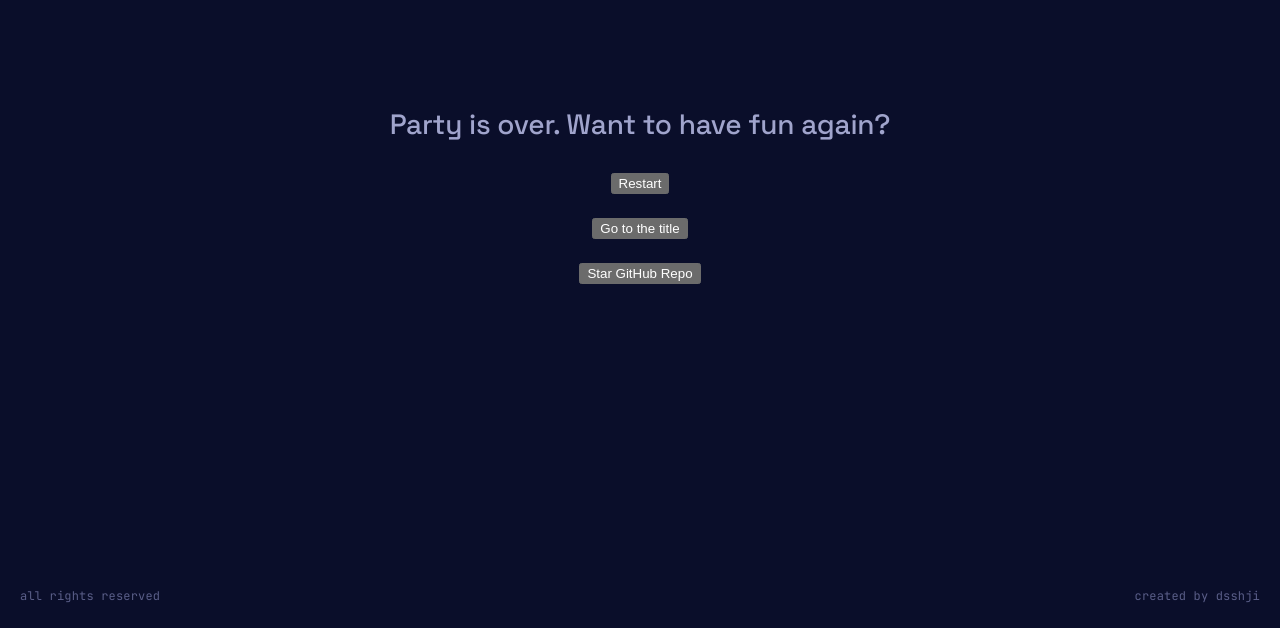
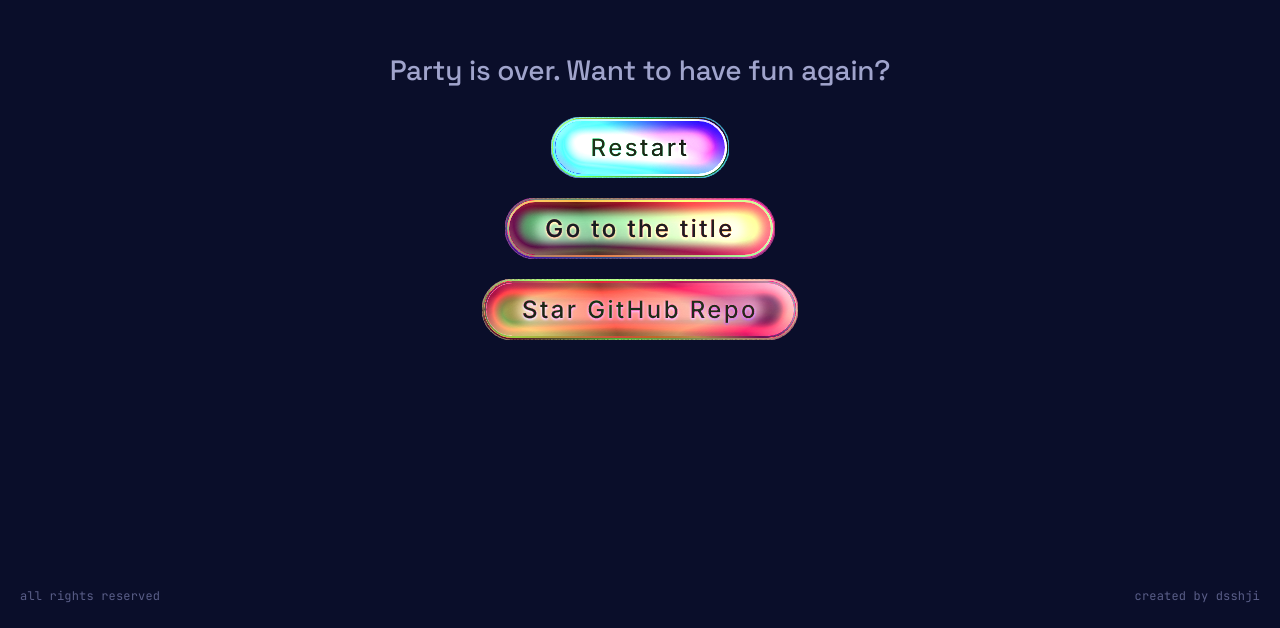
Before and after one commit to dsshji/the-party, a React (Vite) app in the folder client/: page /end in a window 1280 px wide. Shown: the part 172-800 px from the top of the page. Built offline with nearby package versions, Linux system fonts and the light colour scheme.

Commit message:
sessionStorage persistance added + final buttons style updated

```diff
--- a/client/src/EndPage.jsx
+++ b/client/src/EndPage.jsx
@@ -8,9 +8,65 @@ export default function EndPage() {
     <>
       <div className="hero-content">
         <h2>Party is over. Want to have fun again?</h2>
-        <button onClick={() => navigate('/main')}>Restart</button>
-        <button onClick={() => navigate('/')}>Go to the title</button>
-        <button onClick={() => window.location.href = 'https://github.com/dsshji/the-party'}>Star GitHub Repo</button>
+
+
+        <div className="btn-wrapper one">
+          <div className="light"></div>
+          <div
+            className="gradient-layer"
+            style={{  animationDelay: '0s', animationDuration: '25s'}}
+          ></div>
+          <div
+            className="gradient-layer"
+            style={{  animationDelay: '0.53s', animationDuration: '26.4s'}}
+          ></div>
+          <div
+            className="gradient-layer"
+            style={{  animationDelay: '0.45s', animationDuration: '17.8s'}}
+          ></div>
+          <div
+            className="gradient-layer"
+            style={{  animationDelay: '1.6s', animationDuration: '20.2s'}}
+          ></div>
+          <button className="gradient-btn oneBtn" onClick={() => navigate('/main')}>Restart</button>
+          <div className="text-overlay">Restart</div>
+        </div>
+
+        <div className="btn-wrapper two">
+          <div className="light"></div>
+          <div
+            className="gradient-layer"
+            style={{  animationDelay: '0.53s', animationDuration: '26.4s'}}
+          ></div>
+          <div
+            className="gradient-layer"
+            style={{  animationDelay: '0.45s', animationDuration: '17.8s'}}
+          ></div>
+          <div
+            className="gradient-layer"
+            style={{  animationDelay: '1.6s', animationDuration: '19.2s'}}
+          ></div>
+          <button className="gradient-btn twoBtn" onClick={() => navigate('/')}>Go to the title</button>
+          <div className="text-overlay">Go to the title</div>
+        </div>
+
+        <div className="btn-wrapper three">
+          <div className="light"></div>
+          <div
+            className="gradient-layer"
+            style={{  animationDelay: '0.53s', animationDuration: '26.4s'}}
+          ></div>
+          <div
+            className="gradient-layer"
+            style={{  animationDelay: '0.45s', animationDuration: '17.8s'}}
+          ></div>
+          <div
+            className="gradient-layer"
+            style={{  animationDelay: '1.6s', animationDuration: '19.2s'}}
+          ></div>
+          <button className="gradient-btn threeBtn" onClick={() => window.location.href = 'https://github.com/dsshji/the-party'}>Star GitHub Repo</button>
+          <div className="text-overlay">Star GitHub Repo</div>
+        </div>
       </div>
 
       <footer className="page-footer">
--- a/client/src/LoadingPage.jsx
+++ b/client/src/LoadingPage.jsx
@@ -8,9 +8,17 @@ export default function LoadingPage() {
   const navigate = useNavigate()
 
   useEffect(() => {
-    axios.get(SPOTIFY_SCRIPT)
-      .then(response => { navigate('/main', { state: { data: response.data } }) })
-      .catch(error => console.log(error))
+    const parsed = JSON.parse(window.sessionStorage.getItem('script'))
+    if (parsed !== null) {
+      navigate('/main', { state: { data: parsed } })
+    } else {
+      axios.get(SPOTIFY_SCRIPT)
+        .then(response => {
+          window.sessionStorage.setItem('script', JSON.stringify(response.data))
+          navigate('/main', { state: { data: response.data } })
+        })
+        .catch(error => console.log(error))
+    }
   }, [])
 
   return (
--- a/client/src/LoginPage.jsx
+++ b/client/src/LoginPage.jsx
@@ -5,6 +5,11 @@ const SPOTIFY_LOGIN_URL = 'http://127.0.0.1:8000/login'
 export default function LoginPage() {
   const navigate = useNavigate()
   useEffect(() => {
+    const parsed = JSON.parse(window.sessionStorage.getItem('script') ?? 'null')
+    if (parsed !== null) {
+      navigate('/main', { state: { data: parsed } })
+      return
+    }
     const hash = window.location.hash
     if (hash.includes('access_token')) navigate('/loading');
   }, [])
--- a/client/src/MainScene.jsx
+++ b/client/src/MainScene.jsx
@@ -5,7 +5,14 @@ export default function MainScene() {
   const location = useLocation()
   const navigate = useNavigate()
   //TODO: add sessionsStorage persistance
-  const partyData = location.state?.data
+  const [partyData, setPartyData] = useState(location.state?.data ?? null)
+  useEffect(() => {
+    if (partyData === null) {
+      const parsed = JSON.parse(window.sessionStorage.getItem('script') ?? 'null')
+      if (parsed !== null) setPartyData(parsed)
+      else navigate('/')
+    }
+  }, [])
 
   const PHASES = ['ARRIVAL', 'TRACK_PLAY', 'ARTIST_DOMINANT', 'PARTY_END']
 
@@ -14,6 +21,8 @@ export default function MainScene() {
   // for TRACK_PLAY phase
   const [trackNum, setTrack] = useState(0)
   const cardUnderRef = useRef(null)
+
+  if (partyData === null) return null
 
   const chunk = partyData[PHASES[phase]]
   let speaker = ''
--- a/client/src/StartPage.jsx
+++ b/client/src/StartPage.jsx
@@ -2,6 +2,13 @@ import { useNavigate } from 'react-router-dom'
 
 export default function StartPage() {
   const navigate = useNavigate()
+
+  function handleStart() {
+    const parsed = JSON.parse(window.sessionStorage.getItem('script') ?? 'null')
+    if (parsed !== null) navigate('/main', { state: { data: parsed } })
+    else navigate('/login')
+  }
+
   return (
     <>
       <div className="hero-content">
@@ -38,7 +45,7 @@ export default function StartPage() {
             className="gradient-layer"
             style={{  animationDelay: '1.6s', animationDuration: '20.2s'}}
           ></div>
-          <button className="gradient-btn" onClick={() => navigate('/login')}>Let's party!</button>
+          <button className="gradient-btn" onClick={handleStart}>Let's party!</button>
           <div className="text-overlay">Let's party!</div>
         </div>
       </div>
--- a/client/src/index.css
+++ b/client/src/index.css
@@ -8,7 +8,9 @@
   --accent-pulse: #ff018f;
   --accent-uv: #7b2fff;
   --accent-cyan: #00e5ff;
+  --oppo-cyan: #2e70ff;
   --accent-ember: #ffcc00;
+  --oppo-ember: #39ff14;
 
   /* relationships */
   --rel-ally: #00e5ff;
@@ -71,6 +73,21 @@
   filter: saturate(0.65) brightness(1.8);
 }
 
+.one {
+  --color-layer-a: var(--accent-uv);
+  --color-layer-b: var(--accent-cyan);
+}
+
+.two {
+  --color-layer-a: var(--oppo-cyan);
+  --color-layer-b: var(--accent-pulse);
+}
+
+.three {
+  --color-layer-a: var(--oppo-ember);
+  --color-layer-b: var(--accent-pulse);
+}
+
 .gradient-btn {
   position: relative;
   z-index: -1;
@@ -99,6 +116,21 @@
   transition:
     color 0.3s ease,
     text-shadow 0.3s ease;
+}
+
+.oneBtn {
+  background-color: var(--accent-pulse);
+  box-shadow: inset 0 0 10px 9px var(--accent-uv);
+}
+
+.twoBtn {
+  background-color: var(--accent-cyan);
+  box-shadow: inset 0 0 10px 9px var(--oppo-cyan);
+}
+
+.threeBtn {
+  background-color: var(--accent-ember);
+  box-shadow: inset 0 0 10px 9px var(--oppo-ember);
 }
 
 /* TODO: fix the button style + add minimal buttons style */
```
Also changed, not shown: 1 other file (tests, documents, lock files or other folders).
